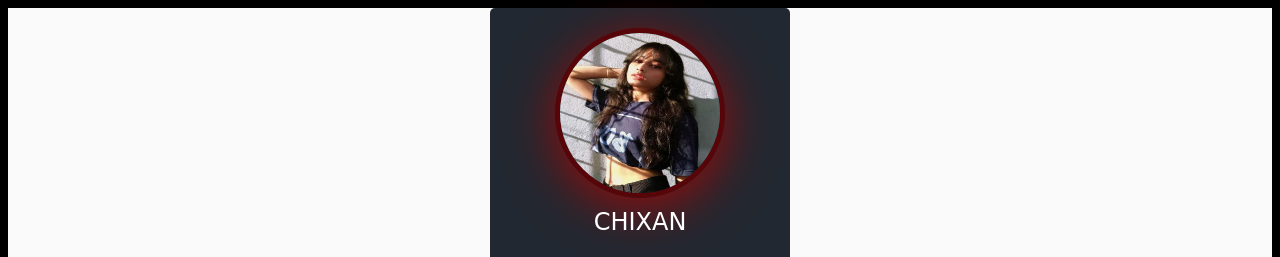
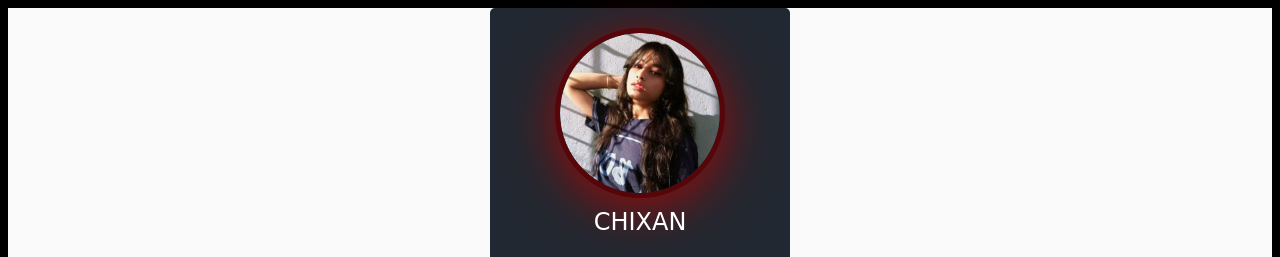
Before and after one commit to Hacker-Destiny/chixan, a plain HTML site: page index.html in a window 1280 px wide. Shown: the top 257 px of the page. Drawn offline with Linux system fonts and the light colour scheme; a web font is replaced by a local one.

Commit message:
Update index.html

```diff
--- a/index.html
+++ b/index.html
@@ -24,7 +24,7 @@ a:hover {
 <body style="background-color:Black;">
     <div class="container">
         <div class="card">
-          <img src="assets/images/2.jpg" alt="Person" class="card__image2">
+          <img src="assets/images/2.png" alt="Person" class="card__image2">
           <p class="card__name">CHIXAN</p>
           <div class="grid-container">
 
```
